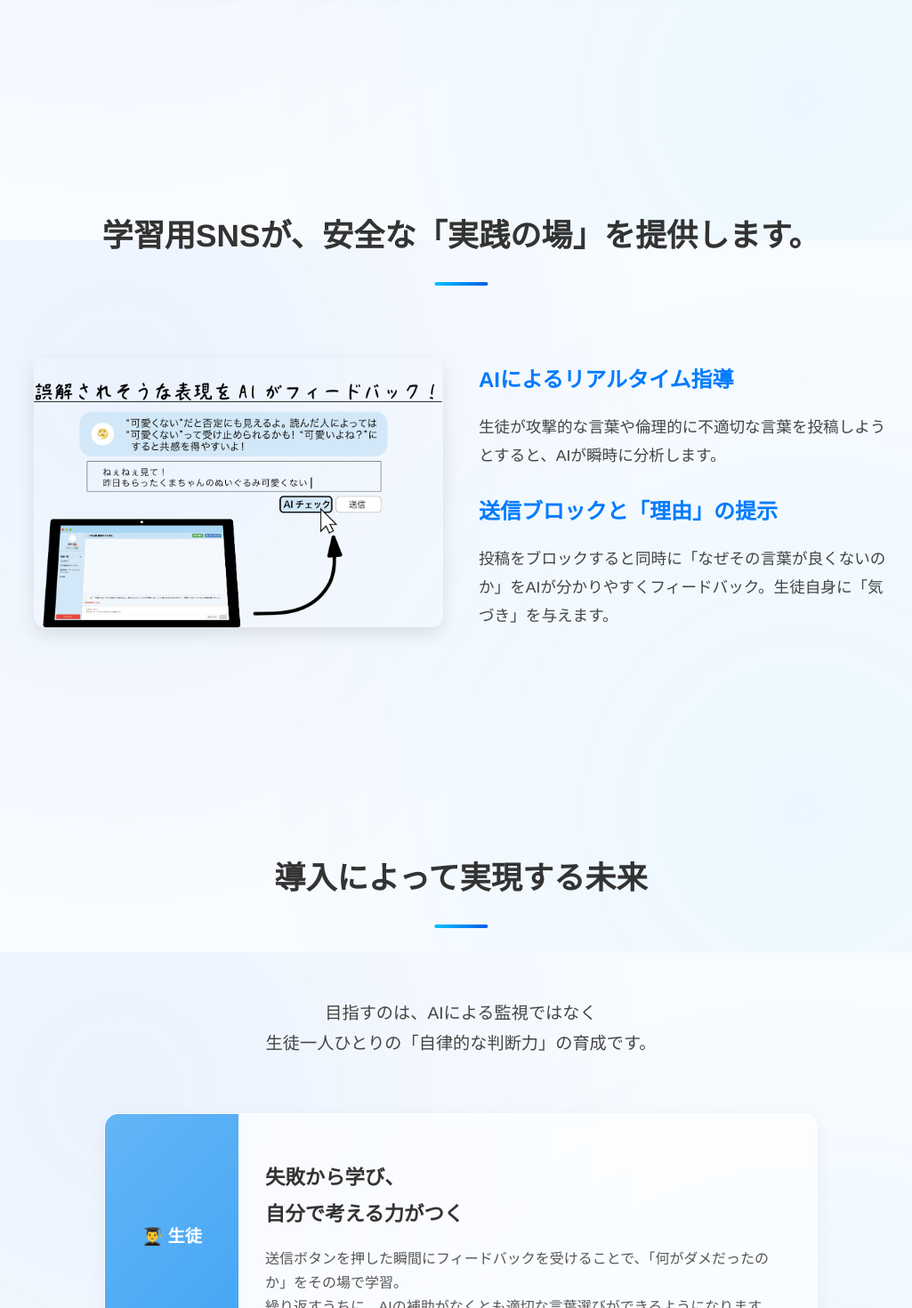
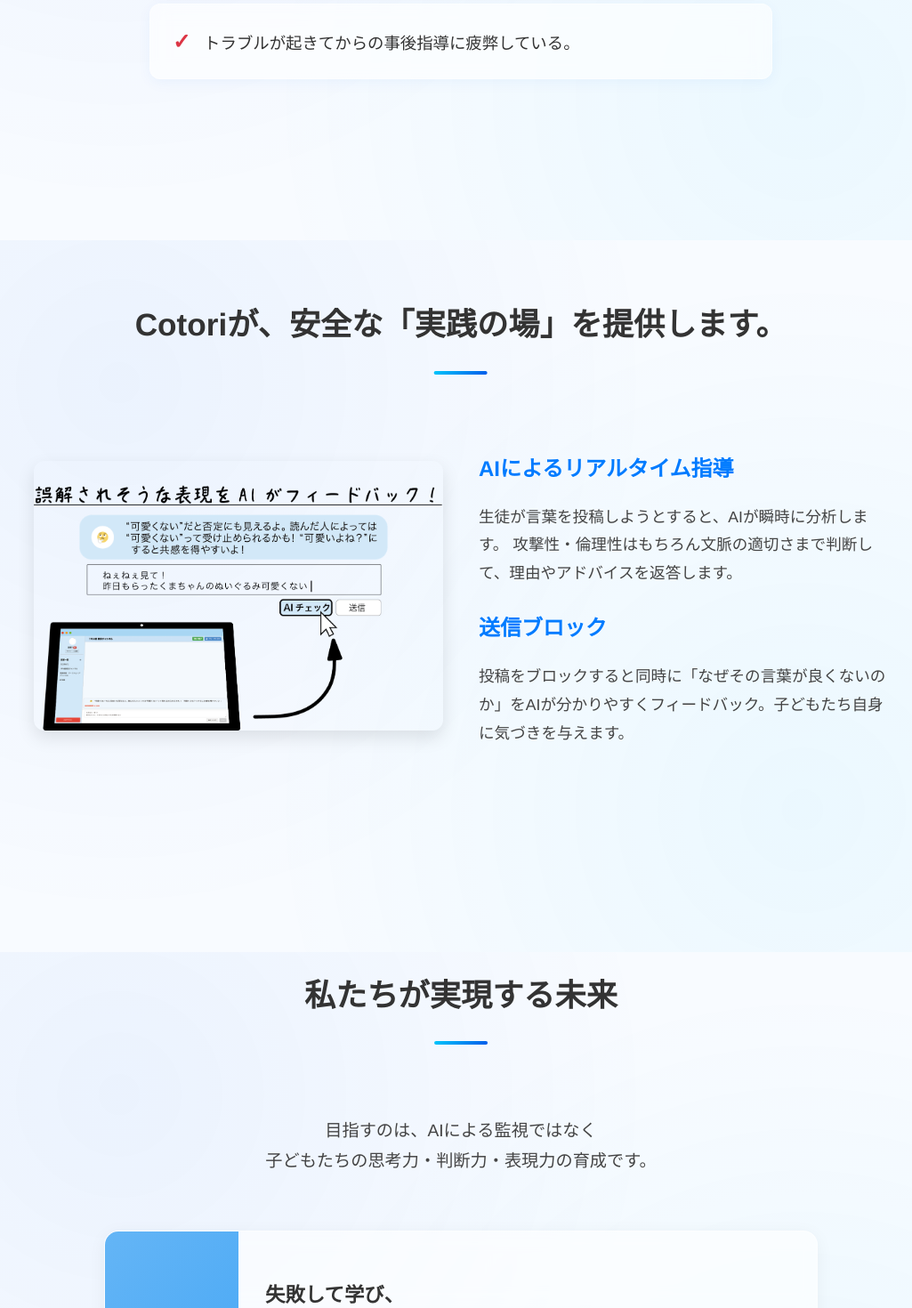
Before and after one commit to y-semba/sns-web, a React (Vite) app: page / in a window 1280 px wide. Shown: the part 1330-2800 px from the top of the page at 89% size, without its empty margins (122-1147 px from the left). Built offline with nearby package versions, Linux system fonts and the light colour scheme.

Commit message:
iikannji

```diff
--- a/src/components/01_Hero/Hero.jsx
+++ b/src/components/01_Hero/Hero.jsx
@@ -9,10 +9,10 @@
       <div className={styles.contentArea}>
         <h1 className={styles.catchCopy}>
           その言葉、<span className={styles.highlight}>AI</span>が見守ります。<br />
-          株式会社FODISが提供する<br />新しいSNS教育。
+          私たちが提供する<br />新しいSNS教育。
         </h1>
         <p className={styles.description}>
-          「学習用SNS」は、AIによるリアルタイムフィードバックで、<br />
+          Cotoriは、AIによるリアルタイムフィードバックで、<br />
           子どもたちの「自律的な判断力」を育む教育プラットフォームです。<br />
           監視ではなく、気づきを。
         </p>
--- a/src/components/02_Problem/Problem.jsx
+++ b/src/components/02_Problem/Problem.jsx
@@ -7,9 +7,9 @@
       <h2 className="sectionTitle">こんな課題、ありませんか？</h2>
 
       <ul className={styles.problemList}>
-        <li>子どもたちのSNSトラブル（誹謗中傷、いじめ）が後を絶たない。</li>
-        <li>SNSの「使い方」は教えたいが、安全に「実践」させる場がない。</li>
-        {/* <li>講演会やプリント学習だけでは、本当に身についているか不安だ。</li> */}
+        <li>子どもたちのSNSトラブルが後を絶たない。</li>
+        <li>SNSの「使い方」は教えたいが、安全に「実践」させる場がない。</li> {/*「使い方」 、「実践」は色変える？*/}
+        <li>既存のSNS学習だけでは、本当に身についているか不安だ。</li>
         <li>トラブルが起きてからの事後指導に疲弊している。</li>
       </ul>
     </section>
--- a/src/components/03_Solution/Solution.jsx
+++ b/src/components/03_Solution/Solution.jsx
@@ -6,8 +6,9 @@
   return (
     <section className={`${styles.solution} sectionContainer`}>
       <h2 className="sectionTitle">
-        学習用SNSが、安全な「実践の場」を提供します。
+        Cotoriが、安全な「実践の場」を提供します。
       </h2>
+      {/* 実践の場 青文字？*/}
 
       <div className={styles.solutionContent}>
         {/* PCでは左に画像、右にテキスト */}
@@ -21,11 +22,12 @@
         <div className={styles.textBlock}>
           <h3>AIによるリアルタイム指導</h3>
           <p>
-            生徒が攻撃的な言葉や倫理的に不適切な言葉を投稿しようとすると、AIが瞬時に分析します。
+            生徒が言葉を投稿しようとすると、AIが瞬時に分析します。
+            攻撃性・倫理性はもちろん文脈の適切さまで判断して、理由やアドバイスを返答します。
           </p>
-          <h3>送信ブロックと「理由」の提示</h3>
+          <h3>送信ブロック</h3>
           <p>
-            投稿をブロックすると同時に「なぜその言葉が良くないのか」をAIが分かりやすくフィードバック。生徒自身に「気づき」を与えます。
+            投稿をブロックすると同時に「なぜその言葉が良くないのか」をAIが分かりやすくフィードバック。子どもたち自身に気づきを与えます。
           </p>
         </div>
       </div>
--- a/src/components/04_Merit/Merit.jsx
+++ b/src/components/04_Merit/Merit.jsx
@@ -5,11 +5,11 @@
   return (
     <section className={`${styles.meritSection} sectionContainer`}>
       <h2 className="sectionTitle">
-        導入によって実現する未来
+        私たちが実現する未来
       </h2>
       <p className={styles.subTitle}>
         目指すのは、AIによる監視ではなく<br />
-        生徒一人ひとりの「自律的な判断力」の育成です。
+        子どもたちの思考力・判断力・表現力の育成です。
       </p>
 
       <div className={styles.meritContainer}>
@@ -17,12 +17,12 @@
         <div className={styles.meritBox}>
           <div className={styles.imageAreaStudent}>
             {/* ここにイラストなどが入るイメージ */}
-            <span>👨‍🎓 生徒</span>
+            <span>👨‍🎓 子ども</span>
           </div>
           <div className={styles.textArea}>
-            <h3>失敗から学び、<br />自分で考える力がつく</h3>
+            <h3>失敗して学び、<br />自分で考える力がつく</h3>
             <p>
-              送信ボタンを押した瞬間にフィードバックを受けることで、「何がダメだったのか」をその場で学習。<br />
+              チェックボタンを押した瞬間にフィードバックを受けることで、何がダメだったのかをその場で学習。<br />
               繰り返すうちに、AIの補助がなくとも適切な言葉選びができるようになります。
             </p>
           </div>
@@ -37,7 +37,7 @@
             <span>🏫 学校・教員</span>
           </div>
           <div className={styles.textArea}>
-            <h3>トラブルを未然に防ぎ、<br />本質的な指導に集中できる</h3>
+            <h3>トラブルを未然に防ぎつつ、<br />ほかの公務に集中できる</h3>
             <p>
               SNSトラブルの事後対応に追われる時間を削減。<br />
               ダッシュボードで生徒の傾向を把握できるため、データに基づいた効果的な指導が可能になります。
--- a/src/components/05_Features/Features.jsx
+++ b/src/components/05_Features/Features.jsx
@@ -12,12 +12,12 @@
       </h2>
 
       {/* === 上段：生徒向け機能（カードで表示） === */}
-      <h3 className={styles.subHeading}>👨‍🎓 生徒向け機能</h3>
+      <h3 className={styles.subHeading}>👨‍🎓 子ども向け機能</h3>
 
       <div className={styles.featureGrid}>
         {/* 機能1 */}
         <div className={styles.card}>
-          <div className={styles.iconWrapper}>🤖</div>
+          <div className={styles.iconWrapper}>❓</div>
           <h3 className={styles.cardTitle}>AIリアルタイム指導</h3>
           <p className={styles.cardText}>
             投稿前にAIが文章を解析。「攻撃的」「いじめ」「個人情報」などのリスクを検知し、送信を未然にブロックします。
--- a/src/components/99_Footer/Footer.jsx
+++ b/src/components/99_Footer/Footer.jsx
@@ -6,7 +6,7 @@
     <footer className={styles.footer}>
       <div className={styles.footerContent}>
         {/* サイト名（ロゴ） */}
-        <h3 className={styles.logo}>学習用SNS</h3>
+        <h3 className={styles.logo}>Cotori</h3>
 
         {/* フッターリンク */}
         <ul className={styles.links}>
@@ -18,7 +18,7 @@
 
         {/* コピーライト */}
         <p className={styles.copyright}>
-          &copy; {new Date().getFullYear()} 学習用SNS All Rights Reserved.
+          &copy; {new Date().getFullYear()} Cotori All Rights Reserved.
         </p>
       </div>
     </footer>
```
